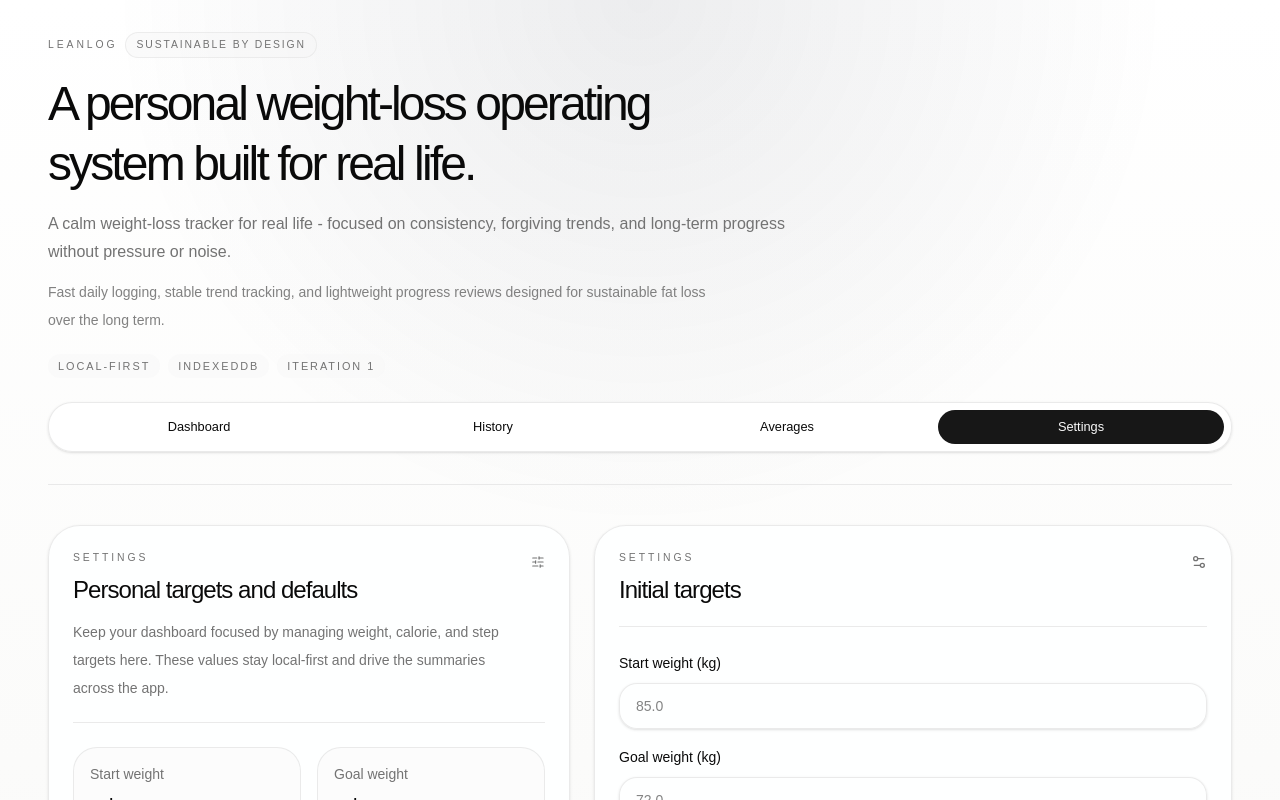
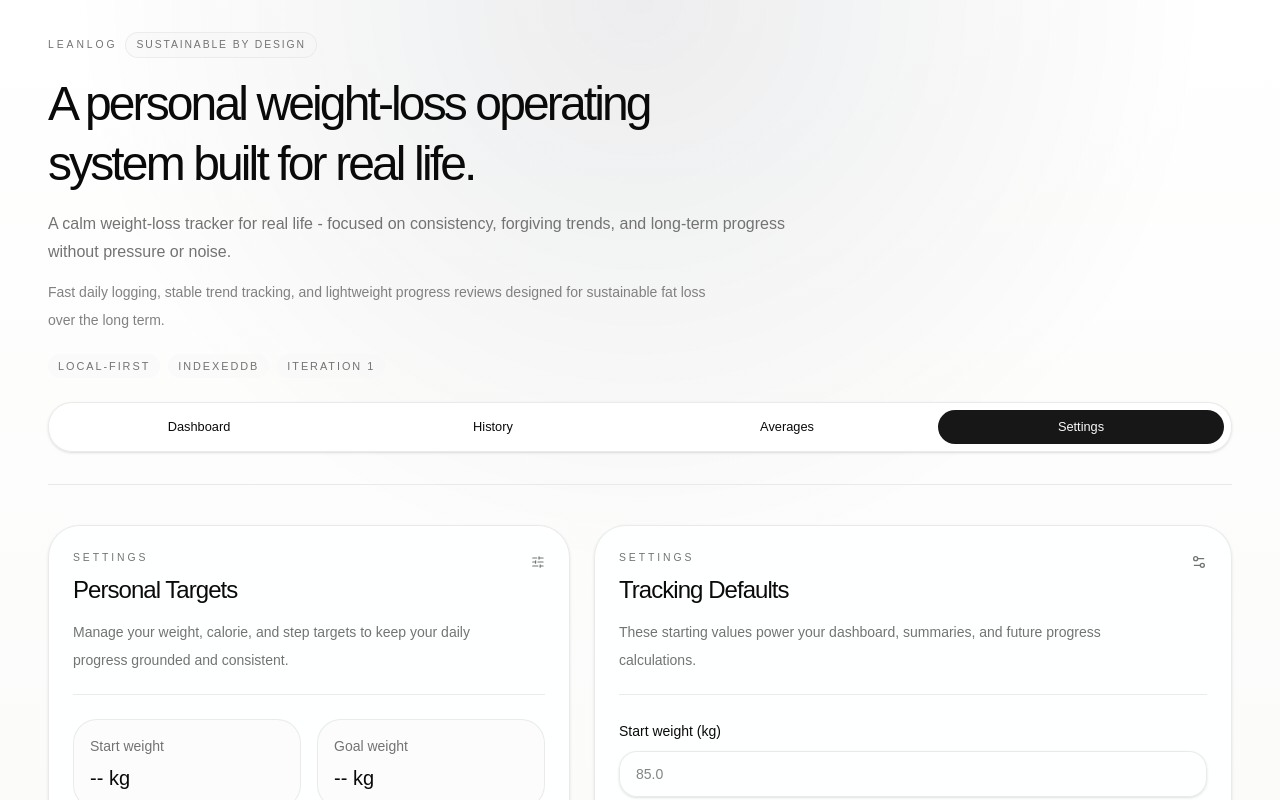
Before and after one commit to lumachroma/leanlog, a React (Vite) app: page / in a window 1280 px wide. Both pictures are taken after a click on the button "Settings". Shown: the top 800 px of the page. Built offline with nearby package versions, Linux system fonts and the light colour scheme.

Commit message:
feat: update target terminology and descriptions for clarity in settings and dashboard

```diff
--- a/src/components/app/SettingsPage.jsx
+++ b/src/components/app/SettingsPage.jsx
@@ -21,12 +21,11 @@ function SettingsPage({
                 Settings
               </p>
               <h2 className="mt-2 text-2xl font-medium tracking-[-0.04em]">
-                Personal targets and defaults
+                Personal Targets
               </h2>
               <p className="mt-3 max-w-lg text-sm leading-7 text-muted-foreground">
-                Keep your dashboard focused by managing weight, calorie, and step
-                targets here. These values stay local-first and drive the summaries
-                across the app.
+                Manage your weight, calorie, and step targets to keep your daily
+                progress grounded and consistent.
               </p>
             </div>
             <SlidersHorizontal className="mt-1 size-4 text-muted-foreground" />
--- a/src/components/app/SettingsPanel.jsx
+++ b/src/components/app/SettingsPanel.jsx
@@ -110,8 +110,12 @@ function SettingsPanel({
             Settings
           </p>
           <h2 className="mt-2 text-2xl font-medium tracking-[-0.04em]">
-            Initial targets
+            Tracking Defaults
           </h2>
+          <p className="mt-3 max-w-lg text-sm leading-7 text-muted-foreground">
+            These starting values power your dashboard, summaries, and future
+            progress calculations.
+          </p>
         </div>
         <Settings2 className="mt-1 size-4 text-muted-foreground" />
       </div>
@@ -185,12 +189,15 @@ function SettingsPanel({
               Daily logs
             </p>
             <h3 className="mt-2 text-xl font-medium tracking-[-0.03em]">
-              Import or export CSV backups
+              Data Backup & Restore
             </h3>
             <p className="mt-3 max-w-lg text-sm leading-7 text-muted-foreground">
-              Export your current daily logs into a simple CSV file. Imports are
-              merged by date and overwrite matching saved days, while missing days stay
-              untouched.
+              Keep a portable copy of your daily logs or restore saved entries
+              anytime using simple CSV files.
+            </p>
+            <p className="mt-2 max-w-lg text-sm italic leading-7 text-muted-foreground">
+              Imports are merged by date and overwrite matching saved days, while
+              missing days stay untouched.
             </p>
           </div>
           <p className="text-sm text-muted-foreground">
```
Also changed, not shown: 2 other files (tests, documents, lock files or other folders).
